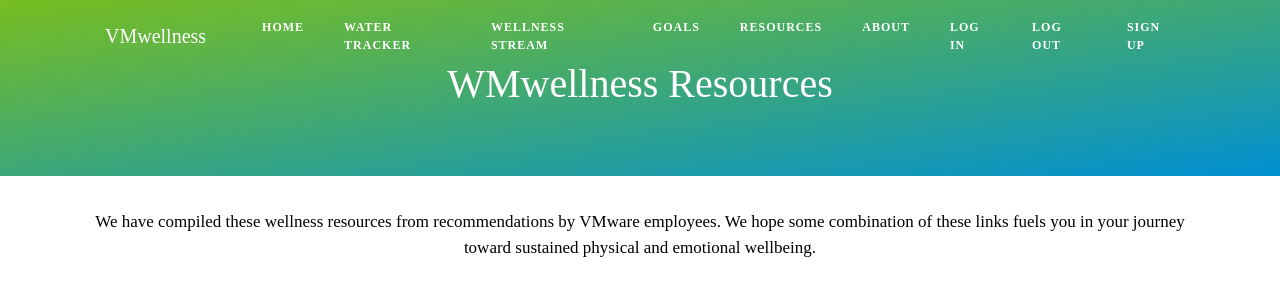
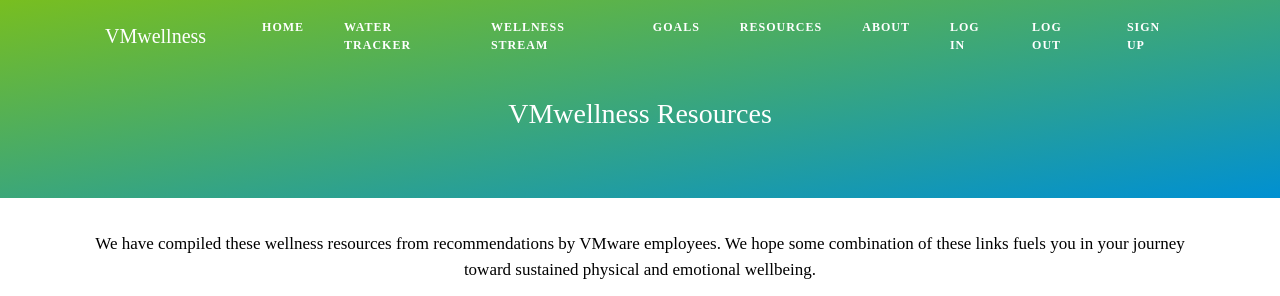
Before and after one commit to rohini-omnilytiqs/vmwellness, a Django app: page /resources in a window 1280 px wide. Shown: the top 296 px of the page. Run offline with Django 3.2, Linux system fonts and the light colour scheme; some libraries are stand-ins or nearby versions; some web fonts are replaced.

Commit message:
night commit

```diff
--- a/vmwellness/vmwellness/static/css/dashboard.css
+++ b/vmwellness/vmwellness/static/css/dashboard.css
@@ -39,6 +39,7 @@ h2, h3 {
     font-family: 'Metropolis';
     text-align: center;
     margin-top: 3%;
+    color: #000000;
 }
 
 a {
--- a/vmwellness/vmwellness/static/css/resources.css
+++ b/vmwellness/vmwellness/static/css/resources.css
@@ -147,6 +147,13 @@ a:focus, a:hover {
     color: #343a40
 }
 
+h1 {
+    font-size: 28px;
+    font-family: 'Metropolis';
+    text-align: center;
+    margin-top: 5%;
+}
+
 #mainNav .navbar-toggler {
     font-size: 12px;
     font-weight: 800;
@@ -158,7 +165,7 @@ a:focus, a:hover {
 #mainNav .navbar-nav > li.nav-item > a {
     font-size: 12px;
     letter-spacing: 1px;
-    text-transform: uppercase
+    text-transform: uppercase;
     font-family: 'Metropolis';
     font-weight: 800;
     font-style: normal;
--- a/vmwellness/vmwellness/static/resources.html
+++ b/vmwellness/vmwellness/static/resources.html
@@ -74,7 +74,7 @@
       <div class="row">
         <div class="col-lg-8 col-md-10 mx-auto">
           <div class="site-heading">
-            <h1>WMwellness Resources</h1>
+            <h1>VMwellness Resources</h1>
             </div>
         </div>
       </div>
```
